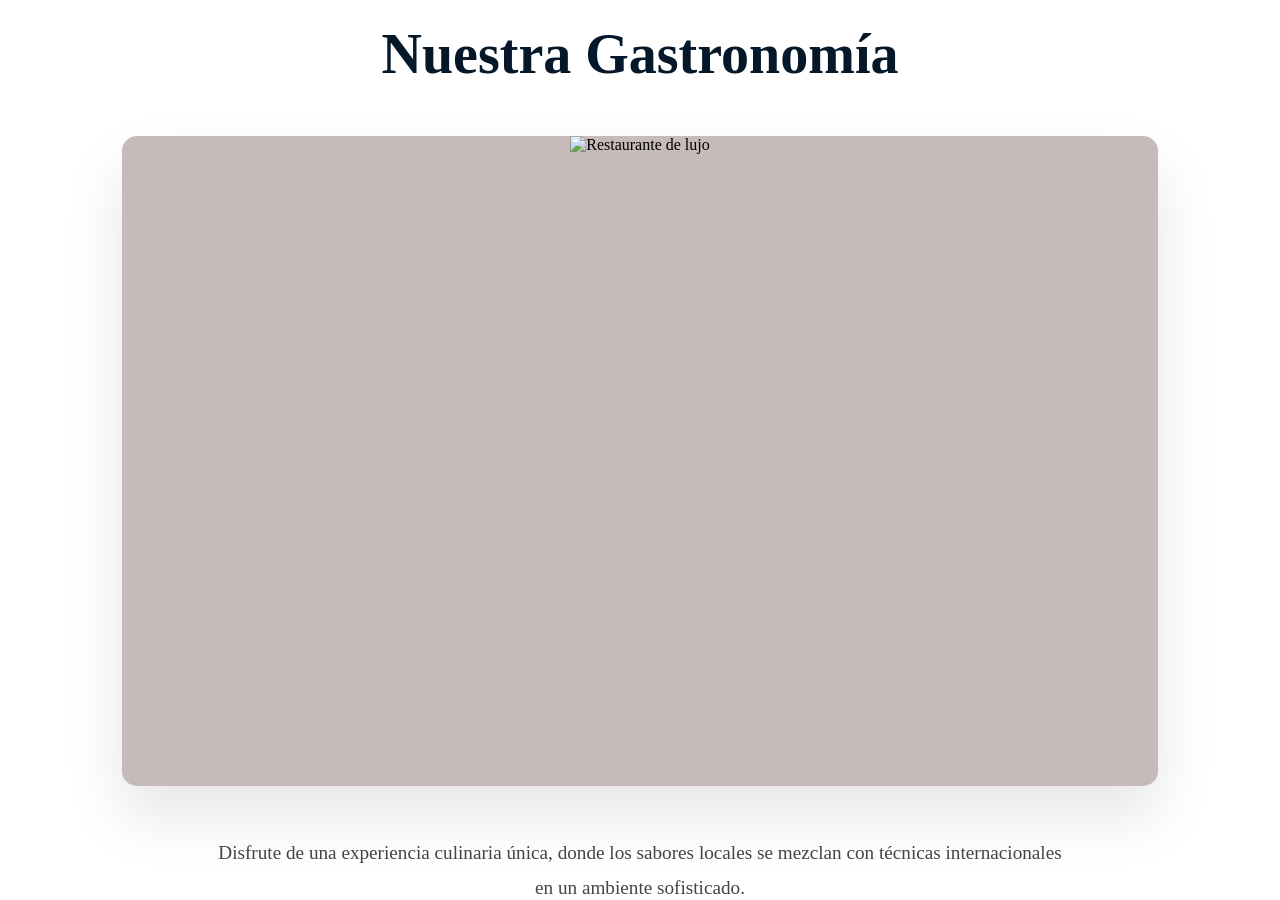
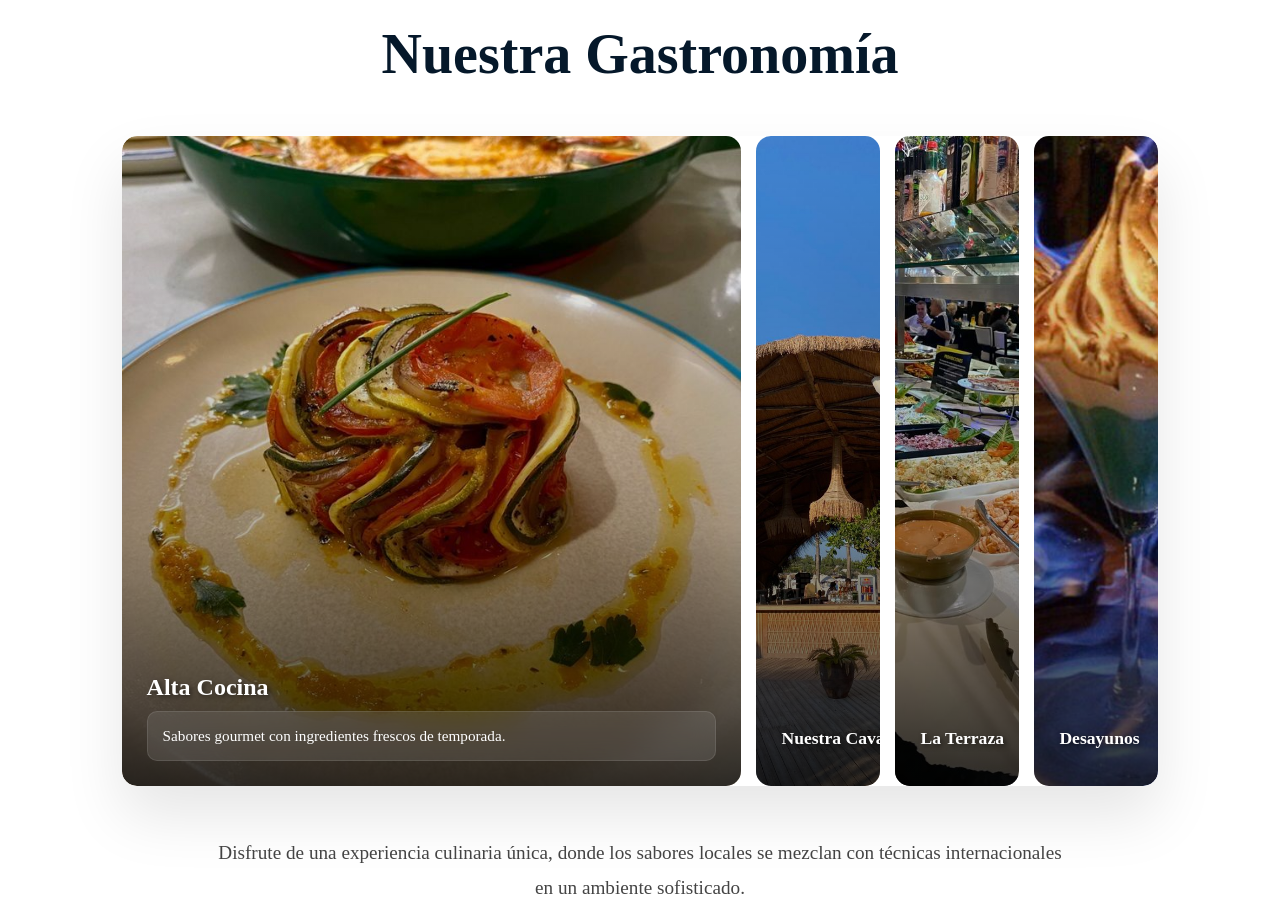
Before and after one commit to Lumi-8/Resort-Kamely-y-Lusmileydi, a plain HTML site: page index.html in a window 1280 px wide. Shown: the part 1900-2800 px from the top of the page. Drawn offline with Linux system fonts and the light colour scheme.

Commit message:
Ajustes visuales en el apartado de restaurantes del index, con contenido temporal (cajas de texto e imágenes) para darle forma

```diff
--- a/index.html
+++ b/index.html
@@ -86,11 +86,49 @@
 <section class="index-restaurantes">
     <h2 class="esp-titrest">Nuestra Gastronomía</h2>
 
-    <div class="esp-imgrest">
-        <img src="tu-imagen.jpg" alt="Restaurante de lujo">
-    </div>
+    <div class="esp-imgrest accordion-container">
 
-    <p class="esp-descrest">
+        <div class="card active">
+            <img src="static/images/comida ratatuille.jpg" alt="Alta Cocina">
+            <div class="card-content">
+                <h3 class="card-title">Alta Cocina</h3>
+                <div class="card-description">
+                    <p>Sabores gourmet con ingredientes frescos de temporada.</p>
+                </div>
+            </div>
+        </div>
+
+        <div class="card">
+            <img src="static/images/bar en la pisina con estatu de manos.jpg" alt="Nuestra Cava">
+            <div class="card-content">
+                <h3 class="card-title">Nuestra Cava</h3>
+                <div class="card-description">
+                    <p>Una selección exclusiva de los mejores viñedos del mundo.</p>
+                </div>
+            </div>
+        </div>
+
+        <div class="card">
+            <img src="static/images/bufett.jpg" alt="La Terraza">
+            <div class="card-content">
+                <h3 class="card-title">La Terraza</h3>
+                <div class="card-description">
+                    <p>Vistas panorámicas mientras disfruta de lo mejor del mar.</p>
+                </div>
+            </div>
+        </div>
+
+        <div class="card">
+            <img src="static/images/postre rest..jpg" alt="Desayunos">
+            <div class="card-content">
+                <h3 class="card-title">Desayunos</h3>
+                <div class="card-description">
+                    <p>Comience el día con nuestra pastelería artesanal.</p>
+                </div>
+            </div>
+        </div>
+
+    </div> <p class="esp-descrest">
         Disfrute de una experiencia culinaria única, donde los sabores locales se mezclan con técnicas internacionales en un ambiente sofisticado.
     </p>
 
--- a/static/css/style.css
+++ b/static/css/style.css
@@ -489,7 +489,7 @@ section {
     max-width: 1400px;   /* Pero no se deforma en pantallas gigantes */
     height: 650px;       /* Altura sólida para que no se vea fina */
     margin: 0 auto 50px; /* Centrada con espacio respecto al texto */
-    background: #c6baba;
+    background: #ffffff;
     border-radius: 15px;
     overflow: hidden;
     box-shadow: 0 30px 60px rgba(0,0,0,0.1);
@@ -508,7 +508,132 @@ section {
     line-height: 1.8;
     color: #444;
 }
+/* Mantenemos tu clase .esp-imgrest pero la convertimos en flex */
+/* Contenedor principal de las cartas */
+/* --- ACORDEÓN GASTRONOMÍA CORREGIDO --- */
+.accordion-container {
+    display: flex;
+    gap: 15px;
+    width: 90%;
+    max-width: 1400px;
+    height: 650px;
+    margin: 0 auto 50px;
+}
 
+.card {
+    flex: 1;
+    height: 100%;
+    position: relative;
+    overflow: hidden;
+    border-radius: 15px;
+    cursor: pointer;
+    transition: all 0.7s cubic-bezier(0.25, 0.4, 0.45, 1);
+}
+/* --- EFECTO PARA HACERLO INTUITIVO (HOVER) --- */
+
+/* Cuando el usuario pasa el mouse, la tarjeta se ilumina y crece un pelín */
+.card:not(.active):hover {
+    transform: scale(1.02); /* Crece un 2% */
+    filter: brightness(1.2); /* Se aclara un poco */
+    z-index: 5; /* Se asegura de estar por encima de las otras */
+}
+
+/* El título se mueve un poquito hacia arriba para indicar interactividad */
+.card:not(.active):hover .card-title {
+    transform: translateY(-5px);
+    transition: transform 0.3s ease;
+}
+
+/* En dispositivos táctiles (donde no hay mouse),
+   nos aseguramos de que el primer toque abra la tarjeta */
+@media (hover: none) {
+    .card:not(.active):hover {
+        transform: none;
+        filter: none;
+    }
+}
+
+.card.active {
+    flex: 5;
+}
+
+.card img {
+    width: 100%;
+    height: 100%;
+    object-fit: cover;
+    position: absolute;
+    top: 0;
+    left: 0;
+    z-index: 1;
+}
+
+/* Sombreado UNIFORME para evitar la mitad oscura */
+.card::after {
+    content: '';
+    position: absolute;
+    top: 0;
+    left: 0;
+    width: 100%;
+    height: 100%;
+    /* Graduación suave de negro a transparente que cubre TODO el ancho */
+    background: linear-gradient(to top, rgba(0,0,0,0.8) 0%, rgba(0,0,0,0.3) 40%, transparent 100%);
+    z-index: 2;
+    pointer-events: none;
+}
+
+/* Contenedor del texto */
+.card-content {
+    position: absolute;
+    bottom: 25px;
+    left: 25px;
+    right: 25px;
+    z-index: 3;
+    color: white;
+    text-align: left;
+    /* Eliminamos cualquier fondo aquí para que no se vea cortado */
+    background: transparent !important;
+}
+
+.card-title {
+    font-family: "Playfair Display", serif;
+    font-size: 1.5rem;
+    margin: 0;
+    text-shadow: 2px 2px 5px rgba(0,0,0,0.5);
+}
+
+/* Descripción con efecto Glassmorphism */
+.card-description {
+    opacity: 0;
+    max-height: 0;
+    overflow: hidden;
+    margin-top: 10px;
+    transition: all 0.5s ease;
+
+    background: rgba(255, 255, 255, 0.1);
+    backdrop-filter: blur(12px);
+    -webkit-backdrop-filter: blur(12px);
+    border-radius: 10px;
+    border: 1px solid rgba(255, 255, 255, 0.1);
+    box-shadow: none; /* Evita sombras internas que manchen la card */
+}
+
+.card-description p {
+    padding: 15px;
+    font-size: 0.95rem;
+    margin: 0;
+    color: white;
+}
+
+.card.active .card-description {
+    opacity: 1;
+    max-height: 200px;
+}
+
+/* Ajuste para que los títulos no se vean apretados en las cards cerradas */
+.card:not(.active) .card-title {
+    font-size: 1.1rem;
+    white-space: nowrap; /* Evita que el texto se amontone */
+}
 /* --- RECUPERACIÓN DE BOTONES --- */
 .restaurant-actions {
     display: flex;
--- a/static/js/script.js
+++ b/static/js/script.js
@@ -194,3 +194,13 @@ roomPrev.onclick = () => {
     updateUI();      // Activa el carrusel principal
     updateRoomsUI(); // <--- AÑADE ESTA LÍNEA para activar las habitaciones
 });
+// script.js (lógica de las tarjetas del carrusel de los restaurantes)
+const cards = document.querySelectorAll('.card');
+
+cards.forEach(card => {
+    card.addEventListener('click', () => {
+        // Quitamos 'active' de todas y se la damos a la clickeada
+        cards.forEach(c => c.classList.remove('active'));
+        card.classList.add('active');
+    });
+});
```
